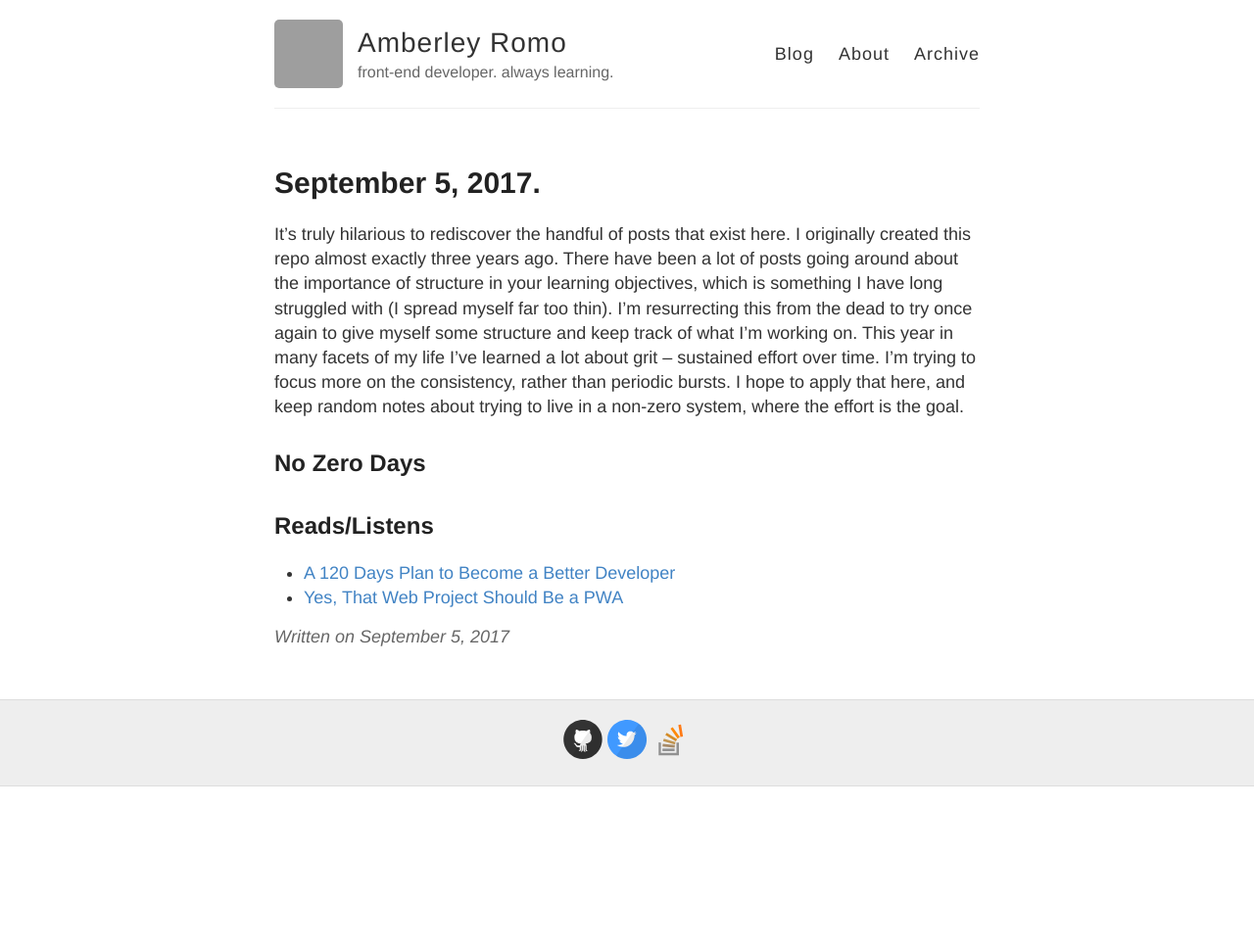
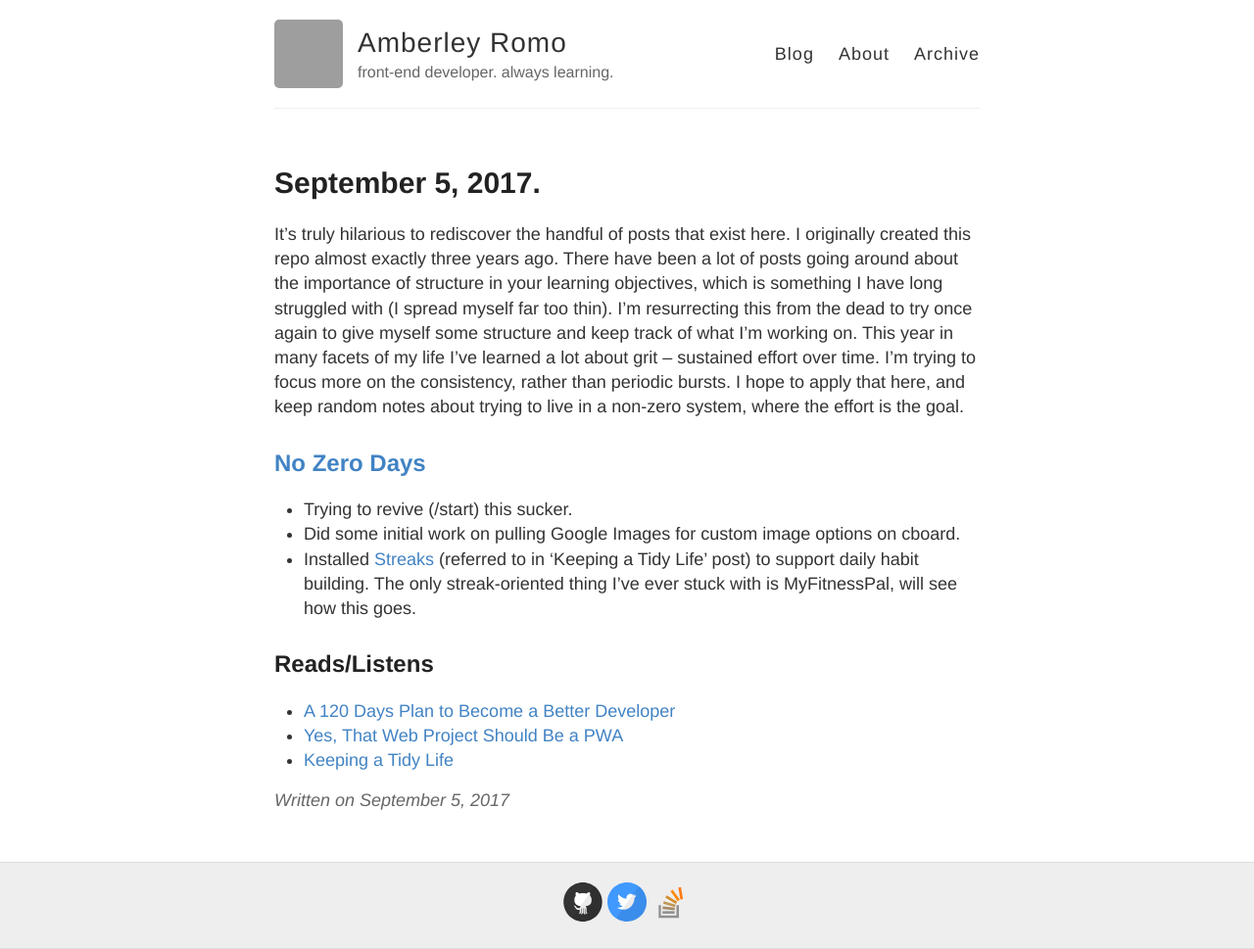
Before and after one commit to amberleyromo/amberleyromo.github.io, a Jekyll site: the page built from _posts/2017-9-5-Starting-Again.md, in a window 1280 px wide. Shown: the whole page at 98% size. Built offline with Jekyll 4.4.1, drawn with Linux system fonts in a browser that asks for light colours; before the commit the page ends 900 px from its top, so only the background shows below that; grey boxes are pictures that could not be loaded.

Commit message:
Update 2017-9-5-Starting-Again.md

```diff
--- a/_posts/2017-9-5-Starting-Again.md
+++ b/_posts/2017-9-5-Starting-Again.md
@@ -5,8 +5,12 @@ title: September 5, 2017.
 
 It's truly hilarious to rediscover the handful of posts that exist here. I originally created this repo almost exactly three years ago. There have been a lot of posts going around about the importance of structure in your learning objectives, which is something I have long struggled with (I spread myself far too thin). I'm resurrecting this from the dead to try once again to give myself some structure and keep track of what I'm working on. This year in many facets of my life I've learned a lot about grit -- sustained effort over time. I'm trying to focus more on the consistency, rather than periodic bursts. I hope to apply that here, and keep random notes about trying to live in a non-zero system, where the effort is the goal.
 
-## No Zero Days
+## [No Zero Days](https://www.reddit.com/r/getdisciplined/comments/1q96b5/i_just_dont_care_about_myself/cdah4af/)
+- Trying to revive (/start) this sucker.
+- Did some initial work on pulling Google Images for custom image options on cboard.
+- Installed [Streaks](https://streaksapp.com/) (referred to in 'Keeping a Tidy Life' post) to support daily habit building. The only streak-oriented thing I've ever stuck with is MyFitnessPal, will see how this goes.
 
 ## Reads/Listens
 - [A 120 Days Plan to Become a Better Developer](https://hackernoon.com/a-120-days-plan-to-become-a-better-developer-120daysbetterdev-4c3bbbdf31ee)
 - [Yes, That Web Project Should Be a PWA](https://alistapart.com/article/yes-that-web-project-should-be-a-pwa)
+- [Keeping a Tidy Life](https://medium.com/@ctrlaltjustine/keeping-a-tidy-life-f01bbe2a9b3e)
```
